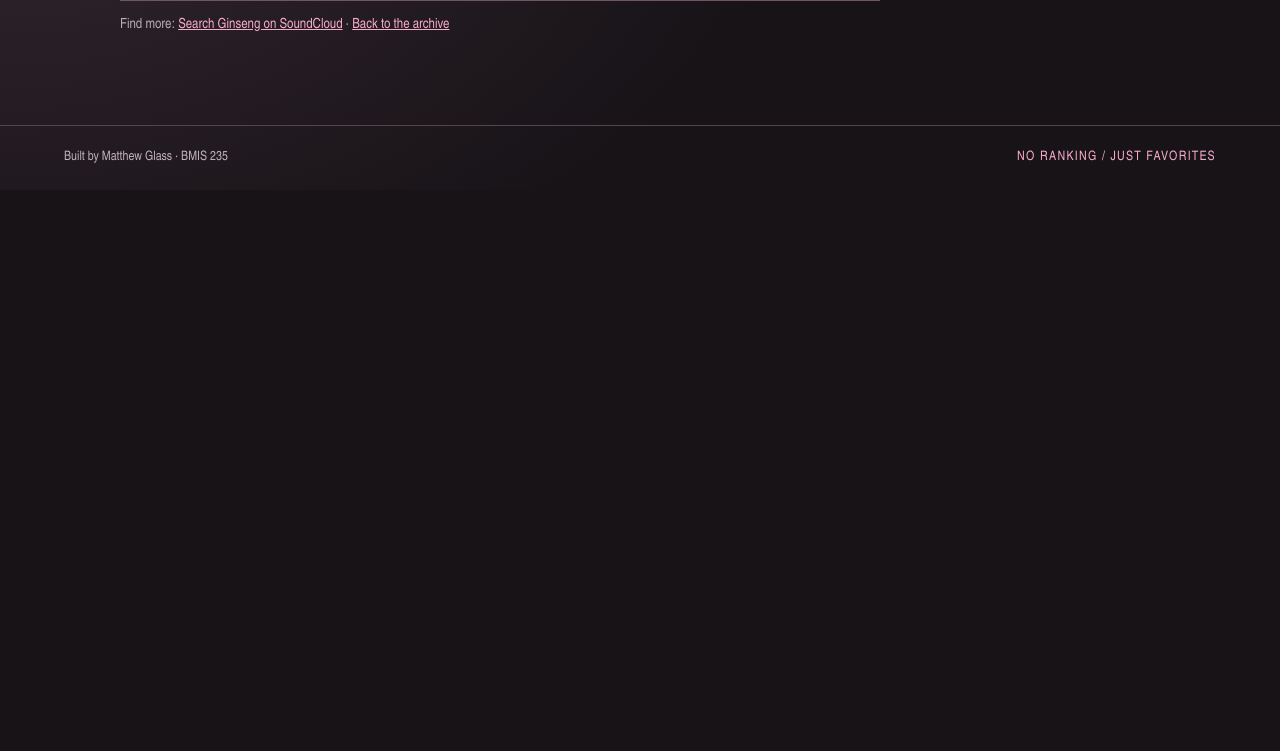
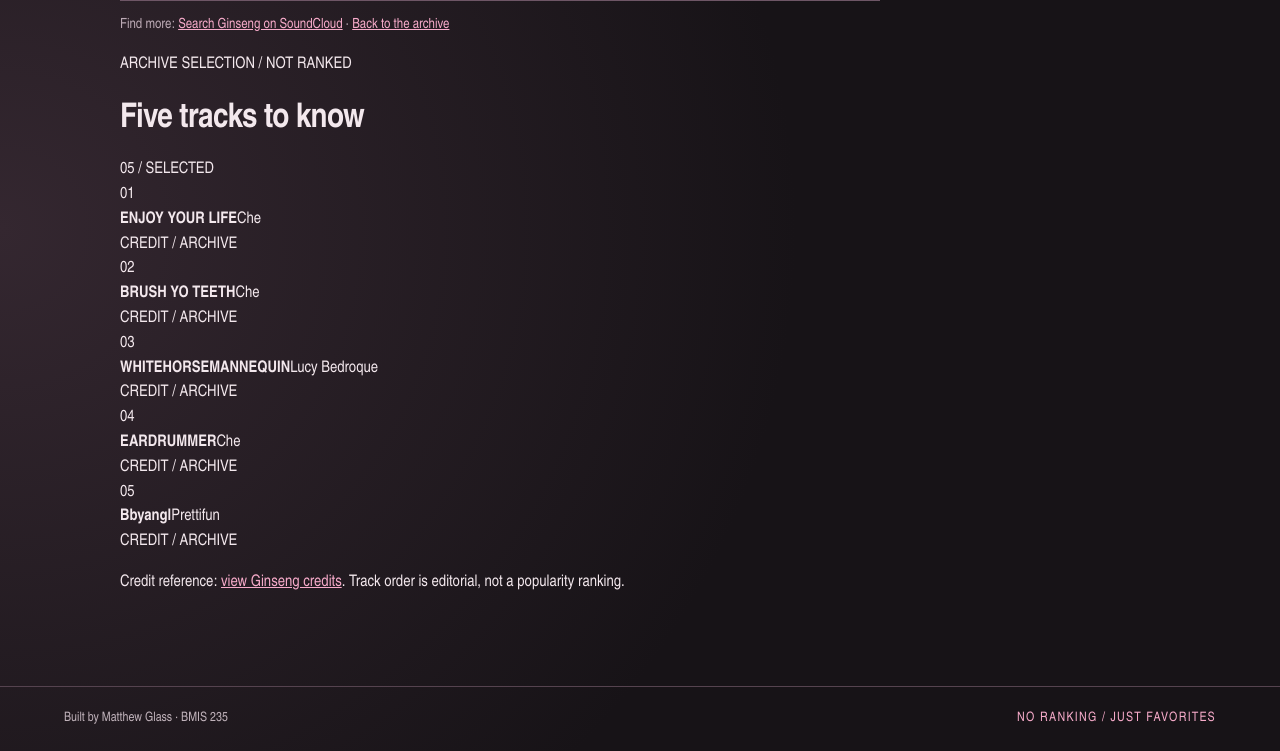
Before and after one commit to mglass705/bmis235-html-3, a plain HTML site: page ginseng.html in a window 1280 px wide. Shown: the part 988-1739 px from the top of the page. Before the commit the page ends 1178 px from the top, so only its background shows below. Drawn offline with Linux system fonts and the light colour scheme.

Commit message:
Update ginseng.html

```diff
--- a/ginseng.html
+++ b/ginseng.html
@@ -39,6 +39,42 @@
       <p class="fill-in">You can spot a Ginseng beat by listening for a mix of high-pitched, glitched-out vocal/synth textures, hyper-compressed "crushing" 808s, and specific pitched-up (FOREVER) producer tags.</p>
     </div>
     <p class="small">Find more: <a href="https://soundcloud.com/search?q=ginseng" target="_blank" rel="noopener noreferrer">Search Ginseng on SoundCloud</a> · <a href="index.html">Back to the archive</a></p>
+    <!-- Five highlighted tracks for Ginseng; titles are not a ranking. -->
+<section class="track-gallery" aria-label="Five highlighted tracks">
+  <div class="track-gallery-heading">
+    <div><p class="track-kicker">ARCHIVE SELECTION / NOT RANKED</p><h2>Five tracks to know</h2></div>
+    <span class="track-count">05 / SELECTED</span>
+  </div>
+  <div class="track-list">
+    <article class="track-item">
+      <div class="track-art track-art-1" aria-hidden="true"><span>01</span></div>
+      <div class="track-meta"><strong>ENJOY YOUR LIFE</strong><span>Che</span></div>
+      <span class="track-side">CREDIT / ARCHIVE</span>
+    </article>
+    <article class="track-item">
+      <div class="track-art track-art-2" aria-hidden="true"><span>02</span></div>
+      <div class="track-meta"><strong>BRUSH YO TEETH</strong><span>Che</span></div>
+      <span class="track-side">CREDIT / ARCHIVE</span>
+    </article>
+    <article class="track-item">
+      <div class="track-art track-art-3" aria-hidden="true"><span>03</span></div>
+      <div class="track-meta"><strong>WHITEHORSEMANNEQUIN</strong><span>Lucy Bedroque</span></div>
+      <span class="track-side">CREDIT / ARCHIVE</span>
+    </article>
+    <article class="track-item">
+      <div class="track-art track-art-4" aria-hidden="true"><span>04</span></div>
+      <div class="track-meta"><strong>EARDRUMMER</strong><span>Che</span></div>
+      <span class="track-side">CREDIT / ARCHIVE</span>
+    </article>
+    <article class="track-item">
+      <div class="track-art track-art-5" aria-hidden="true"><span>05</span></div>
+      <div class="track-meta"><strong>Bbyangl</strong><span>Prettifun</span></div>
+      <span class="track-side">CREDIT / ARCHIVE</span>
+    </article>
+  </div>
+  <p class="track-source">Credit reference: <a href="https://readdork.com/credits/ginseng" target="_blank" rel="noopener noreferrer">view Ginseng credits</a>. Track order is editorial, not a popularity ranking.</p>
+</section>
+
   </main>
 
   <footer>Built by Matthew Glass &middot; BMIS 235 <span>NO RANKING / JUST FAVORITES</span></footer>
```
